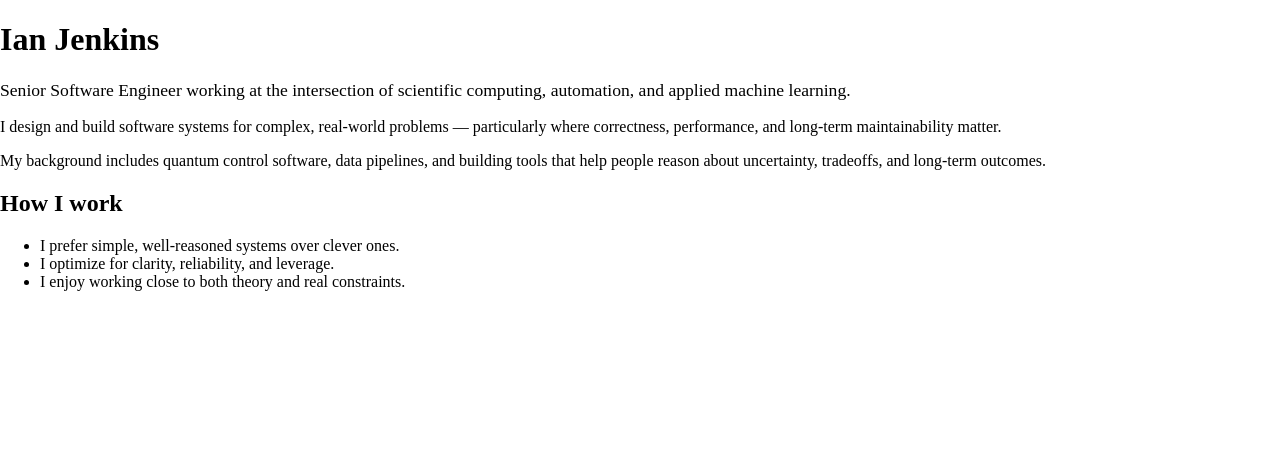
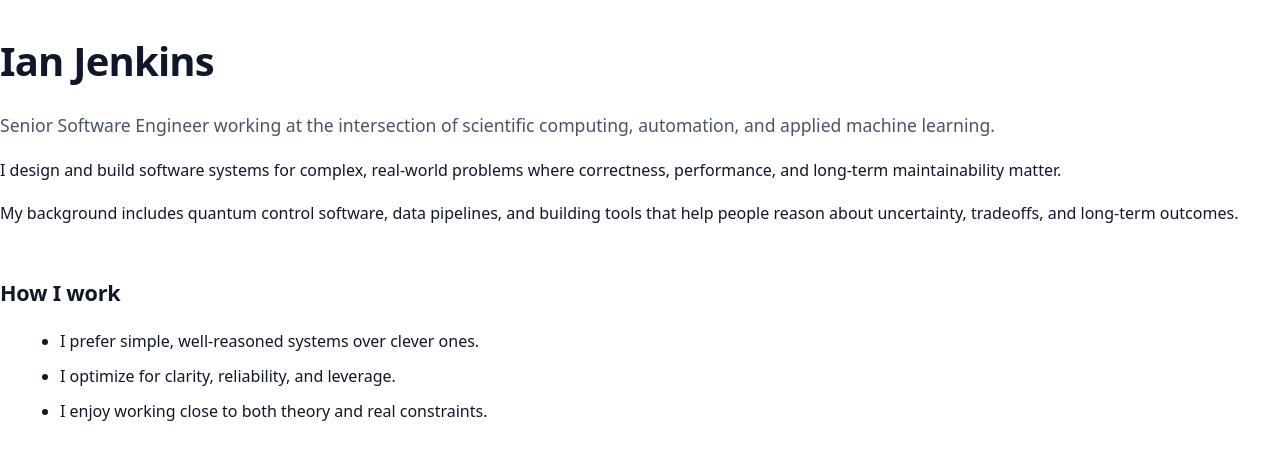
Before and after one commit to ianparkerjenkins/ianparkerjenkins.github.io, an Astro site: page / in a window 1280 px wide. Built offline with nearby package versions, Linux system fonts and the light colour scheme; Astro itself is replaced by a stand-in of ours.

Commit message:
change index page to About.astro

```diff
--- /dev/null
+++ b/src/components/About.astro
@@ -0,0 +1,141 @@
+<div>
+  <h1>Ian Jenkins</h1>
+
+  <p style="color:var(--muted); font-size:1.1rem;">
+    Senior Software Engineer working at the intersection of
+    scientific computing, automation, and applied machine learning.
+  </p>
+
+  <p>
+    I design and build software systems for complex, real-world
+    problems where correctness, performance, and
+    long-term maintainability matter.
+  </p>
+
+  <p>
+    My background includes quantum control software, data pipelines,
+    and building tools that help people reason about uncertainty,
+    tradeoffs, and long-term outcomes.
+  </p>
+
+  <h2>How I work</h2>
+  <ul>
+    <li>I prefer simple, well-reasoned systems over clever ones.</li>
+    <li>I optimize for clarity, reliability, and leverage.</li>
+    <li>I enjoy working close to both theory and real constraints.</li>
+  </ul>
+
+</div>
+
+
+
+<style>
+/* ---------- Design tokens ---------- */
+:root {
+  --bg: #ffffff;
+  --surface: #f8fafc;
+  --text: #0f172a;
+  --muted: #475569;
+  --accent: #2563eb;
+  --border: #e2e8f0;
+
+  --content-width: 720px;
+}
+
+/* ---------- Base ---------- */
+html {
+  font-family:
+    system-ui,
+    -apple-system,
+    BlinkMacSystemFont,
+    "Segoe UI",
+    sans-serif;
+  background: var(--bg);
+  color: var(--text);
+}
+
+body {
+  margin: 0;
+  line-height: 1.7;
+  font-size: 16px;
+}
+
+/* ---------- Layout ---------- */
+main {
+  max-width: var(--content-width);
+  margin: 0 auto;
+  padding: 4rem 1.25rem 5rem;
+}
+
+/* ---------- Typography ---------- */
+h1 {
+  font-size: 2.5rem;
+  margin-bottom: 0.25rem;
+  letter-spacing: -0.02em;
+}
+
+h2 {
+  font-size: 1.35rem;
+  margin-top: 3rem;
+  margin-bottom: 0.75rem;
+  letter-spacing: -0.01em;
+}
+
+p {
+  margin: 1rem 0;
+}
+
+ul {
+  margin: 1rem 0 1rem 1.25rem;
+}
+
+li {
+  margin: 0.5rem 0;
+}
+
+/* ---------- Links ---------- */
+a {
+  color: var(--accent);
+  text-decoration: none;
+}
+
+a:hover {
+  text-decoration: underline;
+}
+
+/* ---------- Muted text utility ---------- */
+.muted {
+  color: var(--muted);
+}
+
+/* ---------- Header ---------- */
+header {
+  border-bottom: 1px solid var(--border);
+  background: var(--bg);
+}
+
+nav {
+  max-width: var(--content-width);
+  margin: 0 auto;
+  padding: 1.25rem 1.25rem;
+  display: flex;
+  justify-content: space-between;
+  align-items: center;
+}
+
+nav a {
+  font-weight: 500;
+  margin-left: 1rem;
+}
+
+/* ---------- Sections ---------- */
+section {
+  margin-top: 2.5rem;
+}
+
+/* ---------- Subtle emphasis ---------- */
+strong {
+  font-weight: 600;
+}
+
+</style>
--- a/src/pages/index.astro
+++ b/src/pages/index.astro
@@ -1,31 +1,11 @@
 ---
-import Layout from "../layouts/Layout.astro";
+import About from '../components/About.astro';
+import Layout from '../layouts/Layout.astro';
+
+// Welcome to Astro! Wondering what to do next? Check out the Astro documentation at https://docs.astro.build
+// Don't want to use any of this? Delete everything in this file, the `assets`, `components`, and `layouts` directories, and start fresh.
 ---
-<Layout title="Ian Jenkins">
-  <h1>Ian Jenkins</h1>
 
-  <p style="color:var(--muted); font-size:1.1rem;">
-    Senior Software Engineer working at the intersection of
-    scientific computing, automation, and applied machine learning.
-  </p>
-
-  <p>
-    I design and build software systems for complex, real-world
-    problems — particularly where correctness, performance, and
-    long-term maintainability matter.
-  </p>
-
-  <p>
-    My background includes quantum control software, data pipelines,
-    and building tools that help people reason about uncertainty,
-    tradeoffs, and long-term outcomes.
-  </p>
-
-  <h2>How I work</h2>
-  <ul>
-    <li>I prefer simple, well-reasoned systems over clever ones.</li>
-    <li>I optimize for clarity, reliability, and leverage.</li>
-    <li>I enjoy working close to both theory and real constraints.</li>
-  </ul>
-
+<Layout>
+	<About/>
 </Layout>
```
